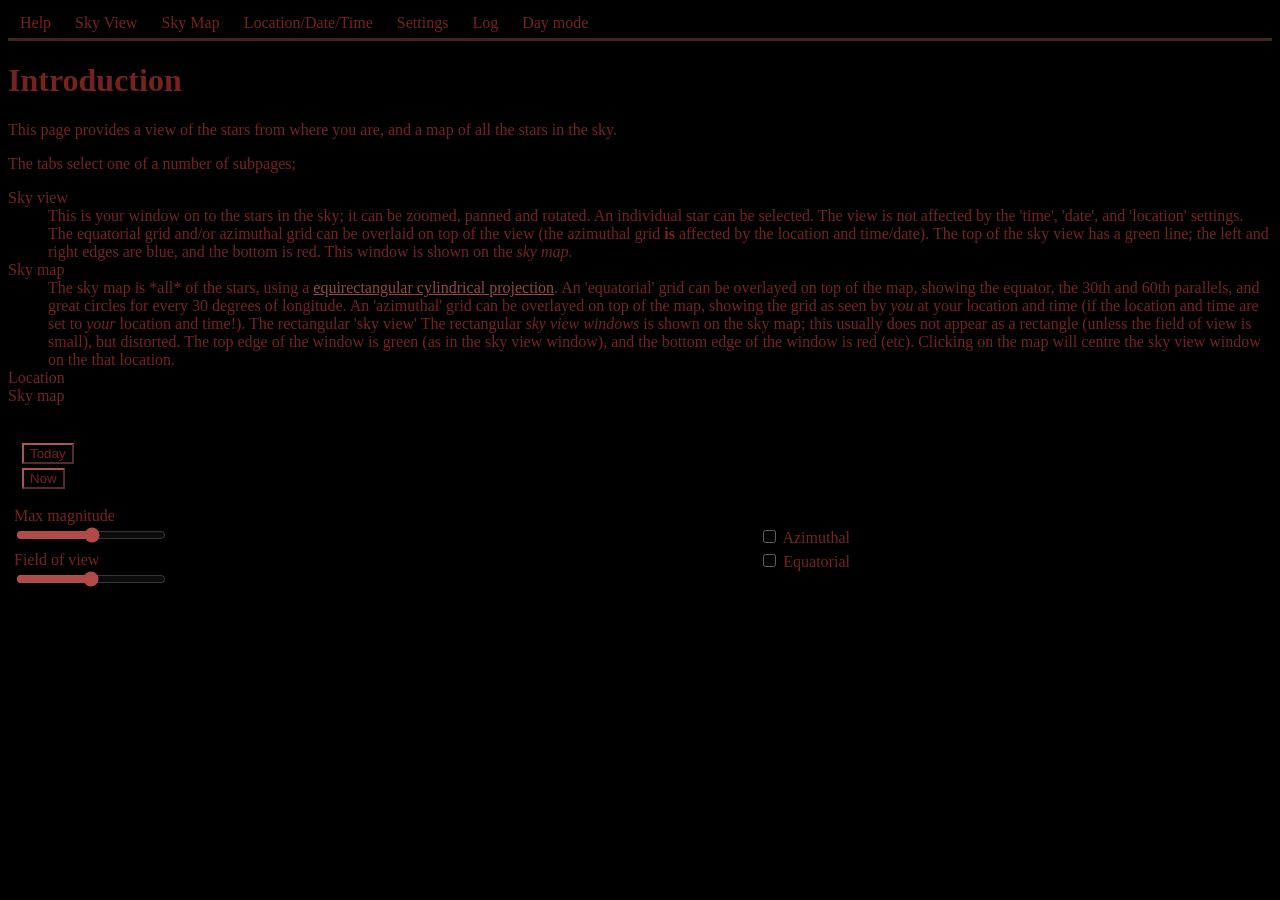
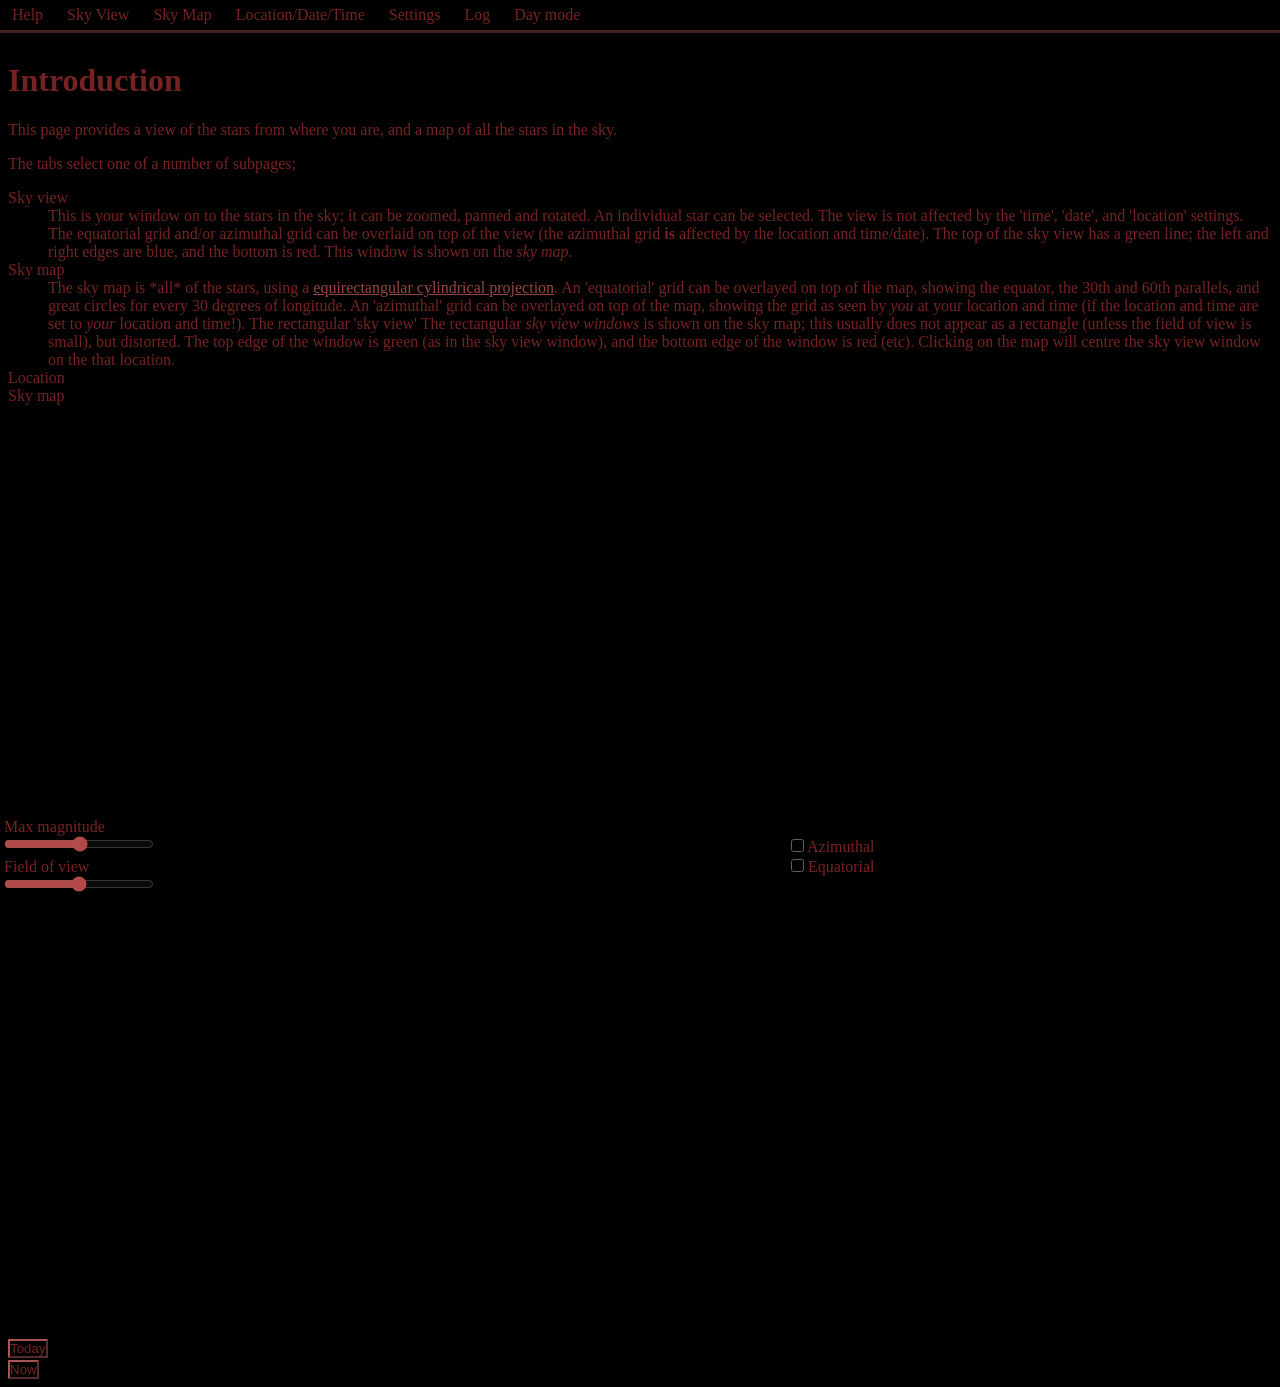

Closer to working with overlays

--- a/http/main.css
+++ b/http/main.css
@@ -99,19 +99,80 @@ Overlay for time / date
 Overlay for settings
 
 */
+html {
+    height: 100%;
+    margin: 0px;
+    body {
+        height: 100%;
+        margin: 0px;
+    }
+    td {
+        padding: 0px;
+        margin: 0px;
+    }
+    input {
+        padding: 0px;
+        margin: 0px;
+    }
+}
+
+.flex.box {
+    display: flex;
+    flex-flow: column;
+    height: 100%;
+
+    .flex.content {
+        flex-grow: 1;
+        flex-shrink: 1;
+        flex-basis: auto;
+    }
+
+    .flex.fixed {
+        flex-grow: 0;
+        flex-shrink: 1;
+        flex-basis: min-content;
+    }
+
+    .flex.footer {
+        flex-grow: 0;
+        flex-shrink: 1;
+        flex-basis: 0px;
+    }
+}
+
 #controls {
+    position: absolute;
+    bottom: 0px;
+    z-index: 1;
+    width: 100%;
     table {
         width: 100%;
         .zoom_mag {
-            .mag {
-                width: 150px;
+            .mag input {
+                box-sizing: border-box;
+                width: 100%;
+                max-width: 800px;
             }
             .zoom input {
+                box-sizing: border-box;
                 width: 100%;
+                max-width: 800px;
             }
         }
     }
 }
+
+#tab-help {
+    padding: 8px;
+}
+
+#tab-skyview {
+    height: 100%;
+    table {
+        border-spacing: 0px;
+    }
+}
+
 #tab-find {
     table {
         width: 100%;
@@ -121,8 +182,6 @@ Overlay for settings
         width: 100%;
         canvas {
             position: absolute;
-            width: 100px;
-            height: 100px;
         }
     }
 }
